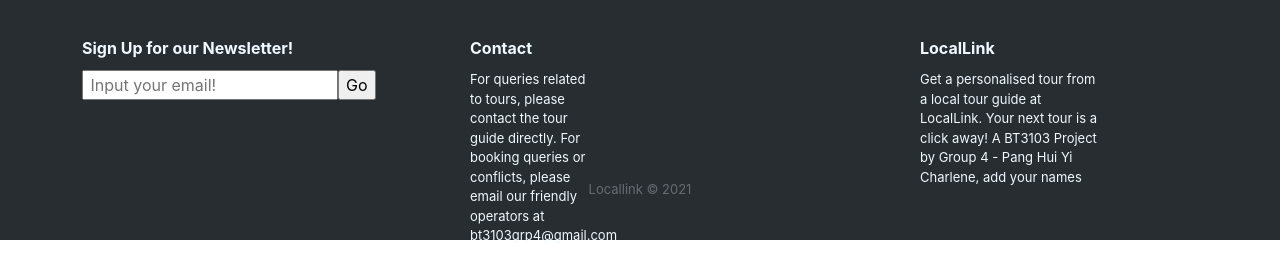
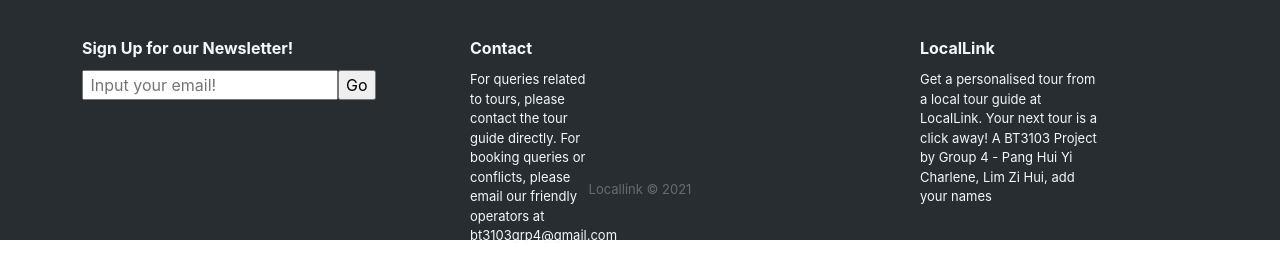
Before and after one commit to bt3103group4/LocalLink, a Vue app: page /touristProfile in a window 1280 px wide. Shown: the part 1101-1358 px from the top of the page. Built offline with nearby package versions, Linux system fonts and the light colour scheme; no server answers; the database is empty; sample sign-in values are in the browser's storage.

Commit message:
added some formatting

```diff
--- a/src/components/DefaultFooter.vue
+++ b/src/components/DefaultFooter.vue
@@ -30,7 +30,7 @@
                         <h3>LocalLink</h3>
                         <p> Get a personalised tour from a local tour guide at LocalLink.
                          Your next tour is a click away! A BT3103 Project by Group 4 -
-                         Pang Hui Yi Charlene, add your names
+                         Pang Hui Yi Charlene, Lim Zi Hui, add your names
                         </p>
                     </div>
 
--- a/src/views/EditTour.vue
+++ b/src/views/EditTour.vue
@@ -1,4 +1,5 @@
 <template>
+  <meta name="viewport" content="width=device-width, initial-scale=1.0">
     <NavBar/>
     <Logo/>
     <SettingsButton/>
--- a/src/views/NewReviewTourGuide.vue
+++ b/src/views/NewReviewTourGuide.vue
@@ -1,4 +1,5 @@
 <template>
+  <meta name="viewport" content="width=device-width, initial-scale=1.0">
     <NavBar/>
     <Logo/>
     <SettingsButton/>
--- a/src/views/NewReviewTourist.vue
+++ b/src/views/NewReviewTourist.vue
@@ -1,4 +1,5 @@
 <template>
+  <meta name="viewport" content="width=device-width, initial-scale=1.0">
     <NavBar/>
     <Logo/>
     <SettingsButton/>
```
